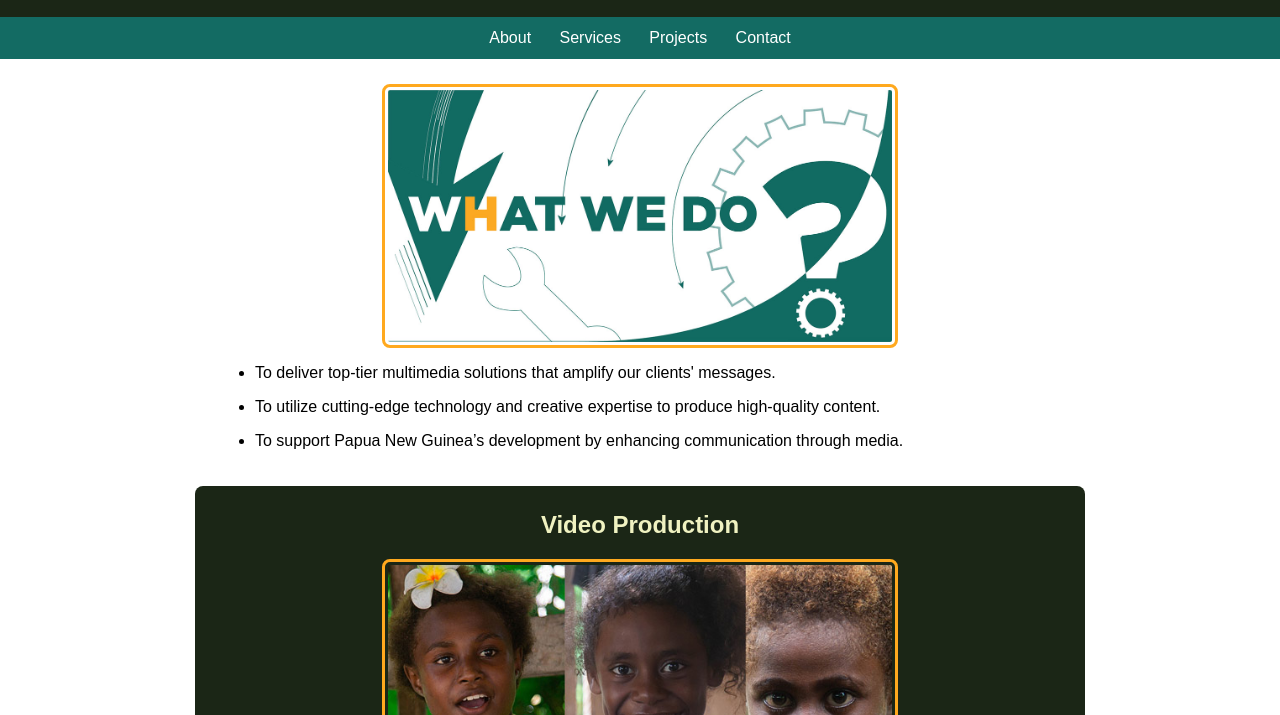
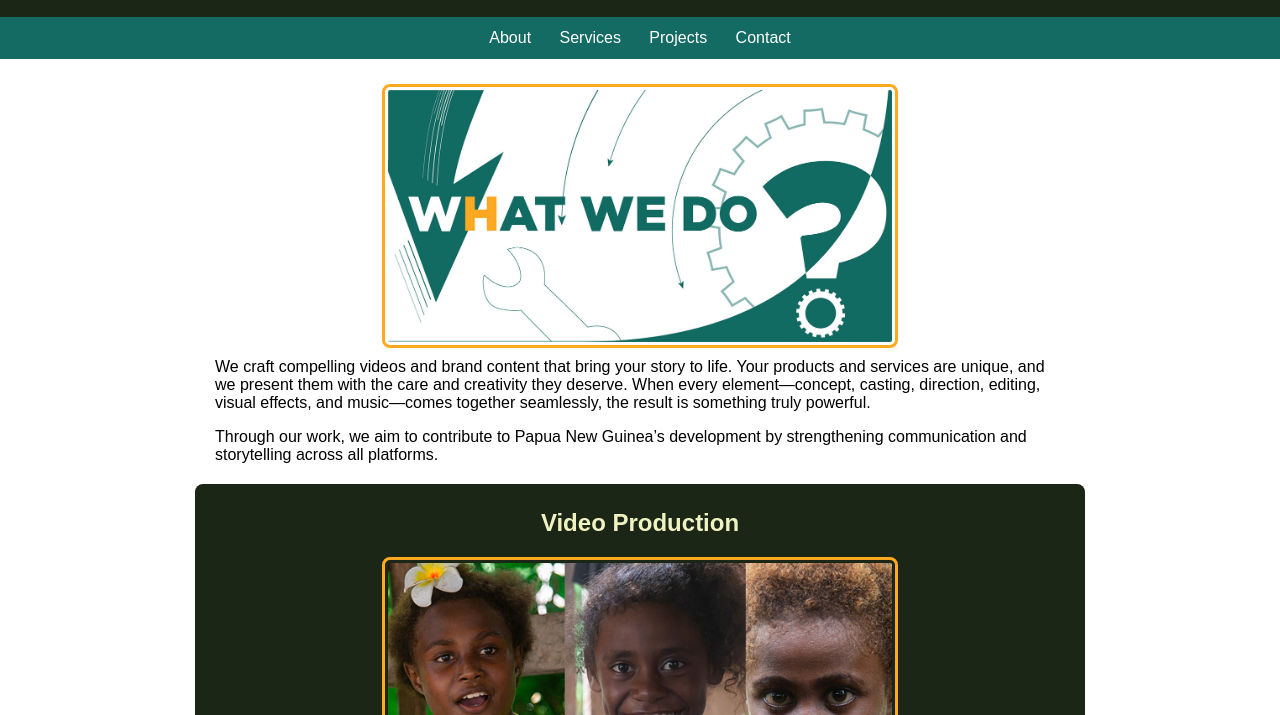
Before and after one commit to Slums-ops/vemp_multimedia, a website: page vemps_services.html in a window 1280 px wide. Shown: the part 85-800 px from the top of the page. Drawn offline with Linux system fonts and the light colour scheme.

Commit message:
Add files via upload

```diff
--- a/vemps_services.html
+++ b/vemps_services.html
@@ -157,11 +157,9 @@
     <div class="container" id="about">
 
         <img src="image/what_we_do.jpg" alt="About Us Image" class="section-img">
-        <ul><li>To deliver top-tier multimedia solutions that amplify our clients' messages.</li><p></p>
-		<li>To utilize cutting-edge technology and creative expertise to produce high-quality content.</li><p></p>
-
-		<li>To support Papua New Guinea’s development by enhancing communication through media.</li>
-		</ul>
+        We craft compelling videos and brand content that bring your story to life. Your products and services are unique, and we present them with the care and creativity they deserve. When every element—concept, casting, direction, editing, visual effects, and music—comes together seamlessly, the result is something truly powerful.
+        <p></p>
+Through our work, we aim to contribute to Papua New Guinea’s development by strengthening communication and storytelling across all platforms.
     </div>
     <div class="services" id="services">
         <h2>Video Production</h2>
```
Also changed, not shown: vemps_projects.html (+0 -1 lines).
